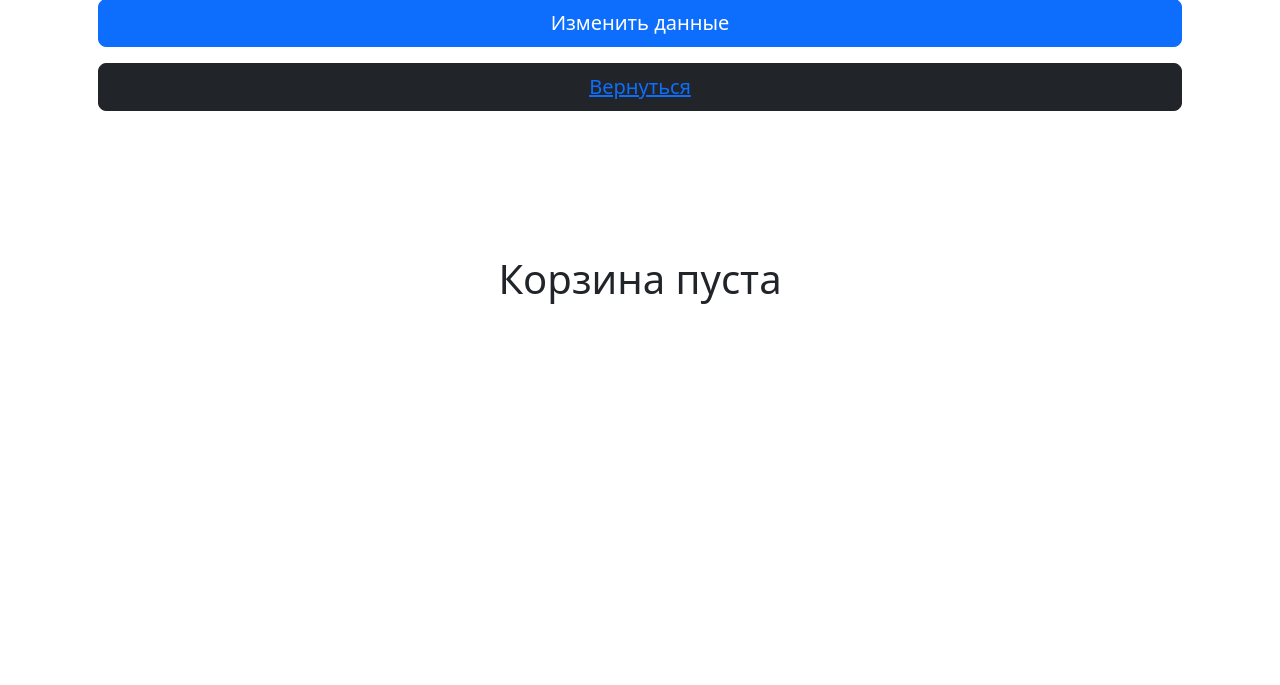
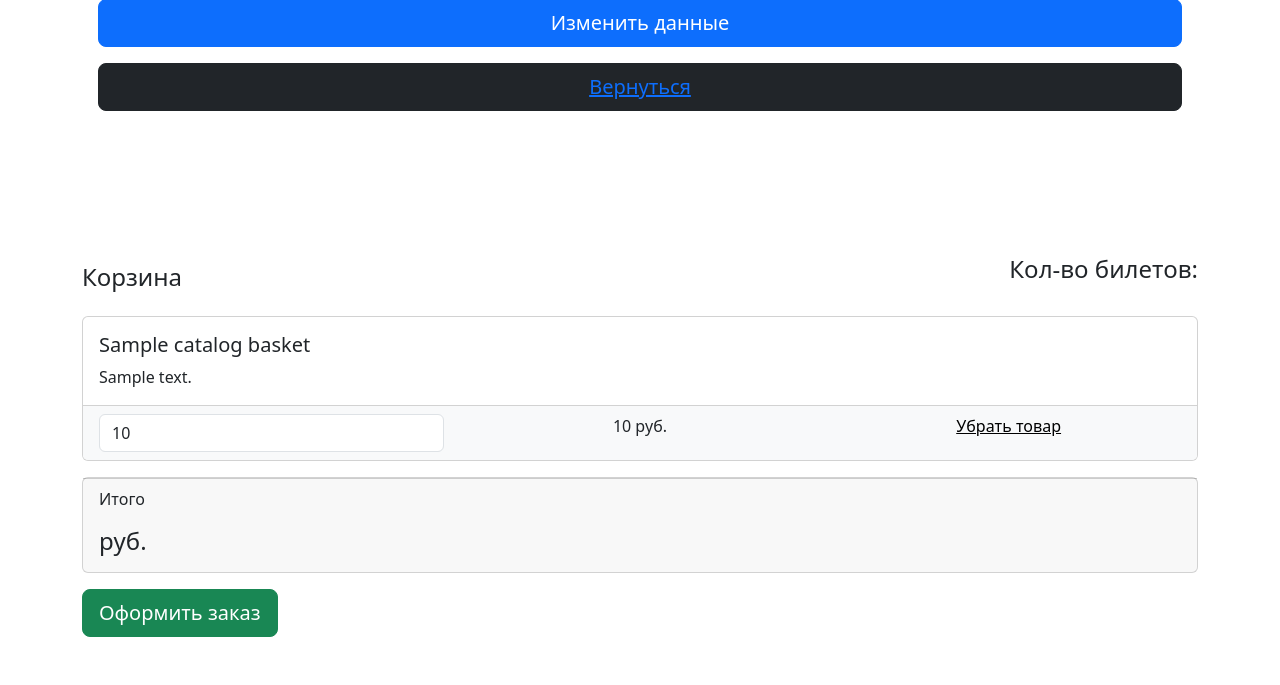
Before and after one commit to IvanovichArtem/Flask-course-work, a Flask app: page /user/profile in a window 1280 px wide. Shown: the part 832-1517 px from the top of the page. Before the commit the page ends 1136 px from the top, so only its background shows below. Run offline with Flask 3, Linux system fonts and the light colour scheme; the visitor is signed in with stand-in values (Sample User, id 1); grey boxes marked "Sample" are stand-in pictures; a database or web service that is not in the repository returns one stand-in record (values such as "Sample title"); some libraries are stand-ins or nearby versions.

Commit message:
Added a basket_add, profile basket and fixed db

```diff
--- a/app/app.py
+++ b/app/app.py
@@ -2,7 +2,6 @@ from flask import Flask, render_template, request, redirect, url_for, session
 from db.db import Database
 from form import LoginForm, ProfileForm, RegistrationForm
 from flask_session import Session
-from login import login_required
 
 app = Flask(__name__)
 app.config['SECRET_KEY'] = "SECRET_KEY very long"
@@ -57,7 +56,7 @@ def login():
             if db.exists('user_user', username=form.data['username'], password=form.data['password']):
                 session['logged_in'] = True
                 session['username'] = form.data['username']
-                db.last_login(table_name='user_user', username=session['username'])
+                session['user_id'] = db.get_user_id('user_user', username=form.data['username'])
                 return redirect(url_for('index'))
             else:
                 return render_template("user/login.html", form=form, error='Неправильный логин или пароль')
@@ -79,6 +78,7 @@ def registration():
                         email=form.data['email'])
                 session['logged_in'] = True
                 session['username'] = form.data['username']
+                session['user_id'] = db.get_user_id('user_user', username=form.data['username'])
                 return redirect(url_for('index'))
     else:
         return render_template("user/registration.html", form=form)
@@ -87,7 +87,12 @@ def registration():
 def profile():
     form = ProfileForm(request.form)
     user = db.filter(table_name='user_user', username=session['username'])[0]
-    # baskets = db.filter(table_name)
+    baskets = db.query(f"""SELECT cb.id, cb.quantity, ce.name,
+                        ce.description, ce.price
+                         FROM catalog_basket cb
+                       JOIN catalog_exhibition ce
+                        ON ce.id=cb.exhibition_id
+                        WHERE cb.user_id = {user['id']}""")
     if request.method == 'POST':
         uppload_file = request.files['img']
         if uppload_file.filename != '':
@@ -108,22 +113,26 @@ def profile():
         return redirect('profile')
     else:
         return render_template("user/profile.html", form=form,
-                            title='Профиль', user=user)
+                            title='Профиль', user=user, baskets=baskets, )
 
 @app.route('/user/logout')
 def logout():
     print(session['username'])
     session['username'] = None
     session['logged_in'] = False
+    session['user_id'] = None
     return redirect(url_for('index'))
 
-@app.route('/user/basket_add/<int:id>')
-def basket_add(id):
+@app.route('/user/basket_add/<int:exhibit_id>')
+def basket_add(exhibit_id):
     if session['logged_in']:
-
-        #TODO: Если существует, то +1 иначе создать и редирект на страничку ивента
-
-
+        exhibition = db.filter(table_name='catalog_exhibition', id=exhibit_id)[0]
+        basket = db.filter(table_name='catalog_basket', user_id=session['user_id'], exhibition_id=exhibition['id'])
+        if basket == []:
+            db.create(table_name='catalog_basket', quantity=1, exhibition_id=exhibition['id'],
+                      user_id=session['user_id'])
+        else:
+            db.update(table_name='catalog_basket', key='id', key_value=basket[0]['id'], quantity = basket[0]['quantity']+1)
 
         return redirect(request.referrer)
     else:
--- a/app/db/db.py
+++ b/app/db/db.py
@@ -44,9 +44,10 @@ class Database:
             else:
                 if type(value) is str:
                     query_expression.append(f"{key} = '{value}'")
+                    continue
                 else:
                     query_expression.append(f"{key} = {value}")
-                break
+                    continue
             if postfix == "gt":
                 query_expression.append(f"{prefix} > {value}")
             elif postfix == "gte":
@@ -85,12 +86,26 @@ class Database:
         (first_name, last_name, img) = (first_name, last_name, img)
   WHERE id=id;"""
         keys = [str(i) for i in kwargs.keys()]
-        values = [f"'{i}'" for i in kwargs.values()]
-        query = f"UPDATE {table_name} SET ({','.join(keys)}) = ({','.join(values)}) WHERE {key}={key_value};"
+        values = [f"'{i}'" if (type(i) is str) else f"{i}" for i in kwargs.values()]
+        if len(kwargs) == 1:
+            query = f"UPDATE {table_name} SET {','.join(keys)} = {','.join(values)} WHERE {key}={key_value};"
+        else:
+            query = f"UPDATE {table_name} SET ({','.join(keys)}) = ({','.join(values)}) WHERE {key}={key_value};"
         self.cursor.execute(query)
         self.conn.commit()
 
+    def get_user_id(self, table_name, **kwargs):
+        key = list(kwargs.keys())[0]
+        value = kwargs.get(key)
+        query = f"SELECT id from {table_name} WHERE {key} = '{value}'"
+        self.cursor.execute(query)
+        fetch = self.cursor.fetchone()
+        return fetch['id']
+
+    def query(self, query):
+        self.cursor.execute(query)
+        return self.cursor.fetchall()
+
 if __name__ == "__main__":
     db = Database(db_name="flask_museum", user="admin", password="root")
-    a={'first_name': 'Vlaa', 'last_name': 'Kooo', 'img': ''}
-    db.update(table_name='user_user', key='id', key_value=3, **a)
+    db.get_user_id(table_name='user_user', username='Lagrush')
--- a/app/templates/catalog/exhibition.html
+++ b/app/templates/catalog/exhibition.html
@@ -29,7 +29,7 @@
                 </div>
                 <div class="card-footer text-center">
                     <a class="btn btn-outline-success"
-                    href={{ url_for('basket_add', id=exhibit.id) }}>
+                    href={{ url_for('basket_add', exhibit_id=exhibit.id) }}>
                         Купить билет
                     </a>
                 </div>
--- a/app/templates/user/basket.html
+++ b/app/templates/user/basket.html
@@ -6,17 +6,17 @@
     {% for basket in baskets %}
         <div class="card mb-3">
             <div class="card-body">
-                <h5 class="card-title"></h5>
-                <p class="card-text"></p>
+                <h5 class="card-title">{{basket.name}}</h5>
+                <p class="card-text">{{basket.description}}</p>
             </div>
             <ul class="list-group list-group-flush">
                 <li class="list-group-item bg-light">
                     <div class="row text-center">
                         <div class="col-lg-4">
                             <input name="basketID" type="number"
-                             class="form-control" value= min="0">
+                             class="form-control" value={{basket.quantity}} min="0">
                         </div>
-                        <div class="col-lg-4"> руб.</div>
+                        <div class="col-lg-4">{{basket.price}} руб.</div>
                         <div class="col-lg-4">
                             <a style='color: black;' href=>
                                 Убрать товар
```
